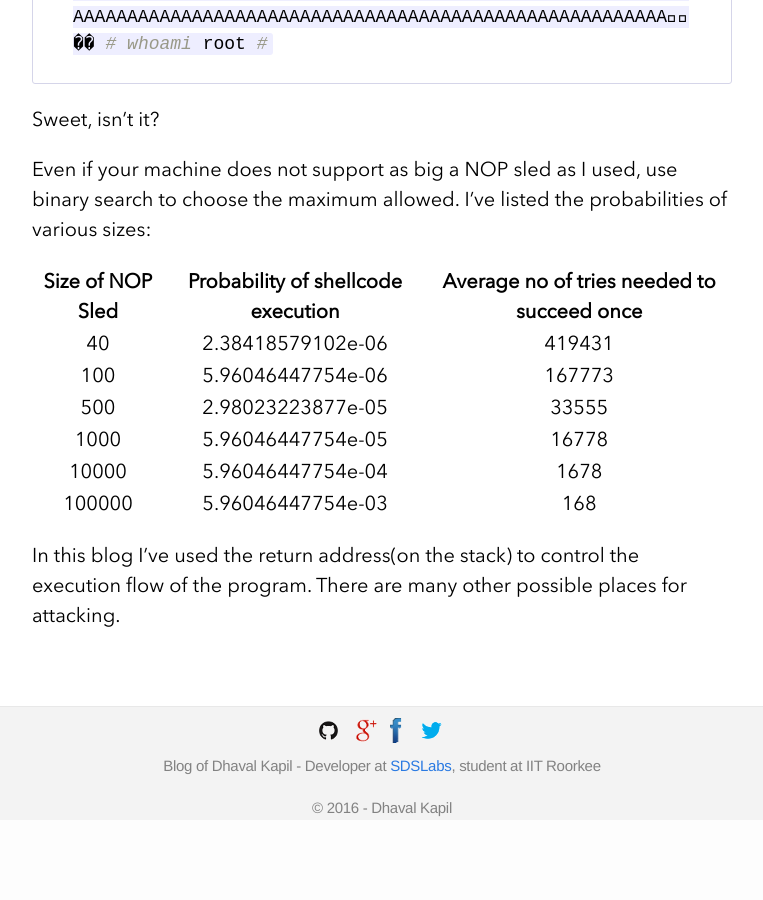
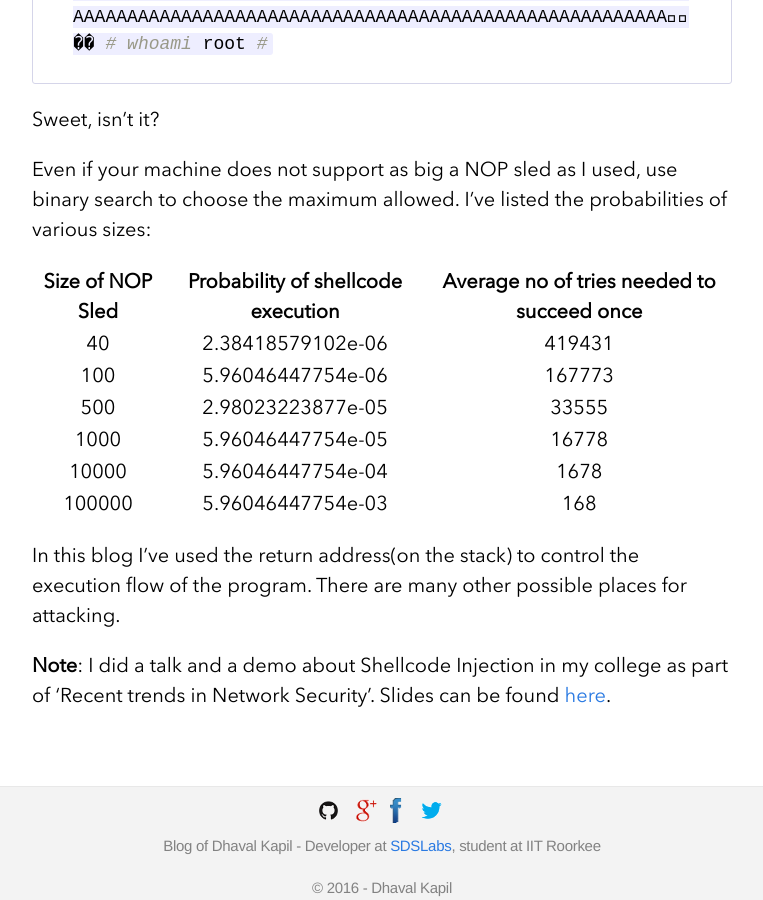
Before and after one commit to DhavalKapil/dhavalkapil.github.io, a Jekyll site: the page built from _posts/2015-12-26-Shellcode-Injection.md, in a window 1280 px wide and 900 px high, scrolled down 12018 px. Shown: the whole window, without its empty margins (258-1021 px from the left). Built offline with Jekyll 4.4.1, drawn with Linux system fonts in a browser that asks for light colours; nearby versions of some CDN libraries; Markdown is read by kramdown in place of the engine named in the settings; comment, search, counter and statistics services are not loaded; before the commit the page ends 12838 px from its top, so only the background shows below that.

Commit message:
Added link to talk

```diff
--- a/_posts/2015-12-26-Shellcode-Injection.md
+++ b/_posts/2015-12-26-Shellcode-Injection.md
@@ -342,3 +342,5 @@ Even if your machine does not support as big a NOP sled as I used, use binary se
 |   100000              |   5.96046447754e-03                    |  168
 
 In this blog I've used the return address(on the stack) to control the execution flow of the program. There are many other possible places for attacking.
+
+**Note**: I did a talk and a demo about Shellcode Injection in my college as part of 'Recent trends in Network Security'. Slides can be found [here](https://speakerdeck.com/dhavalkapil/shellcode-injection).
```
